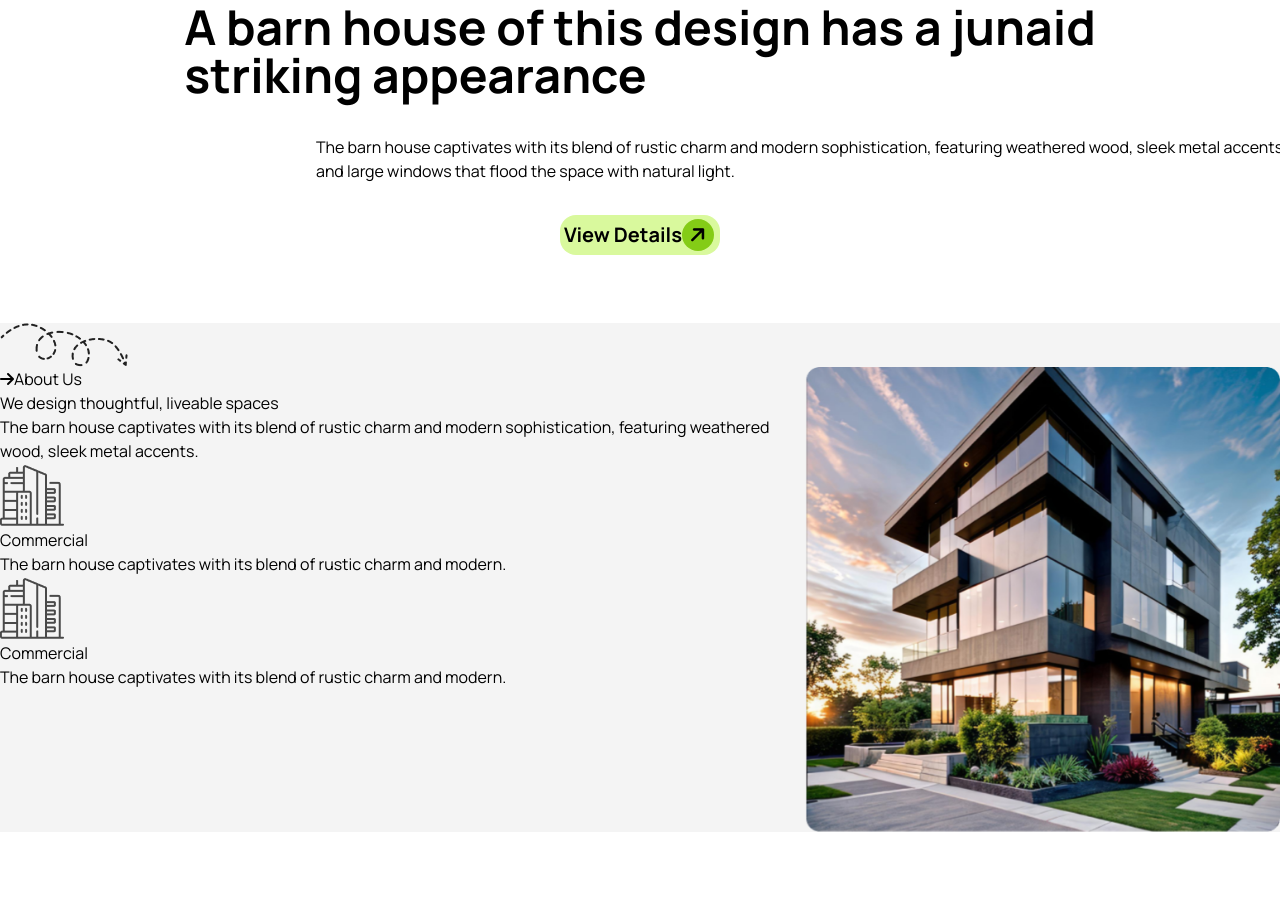
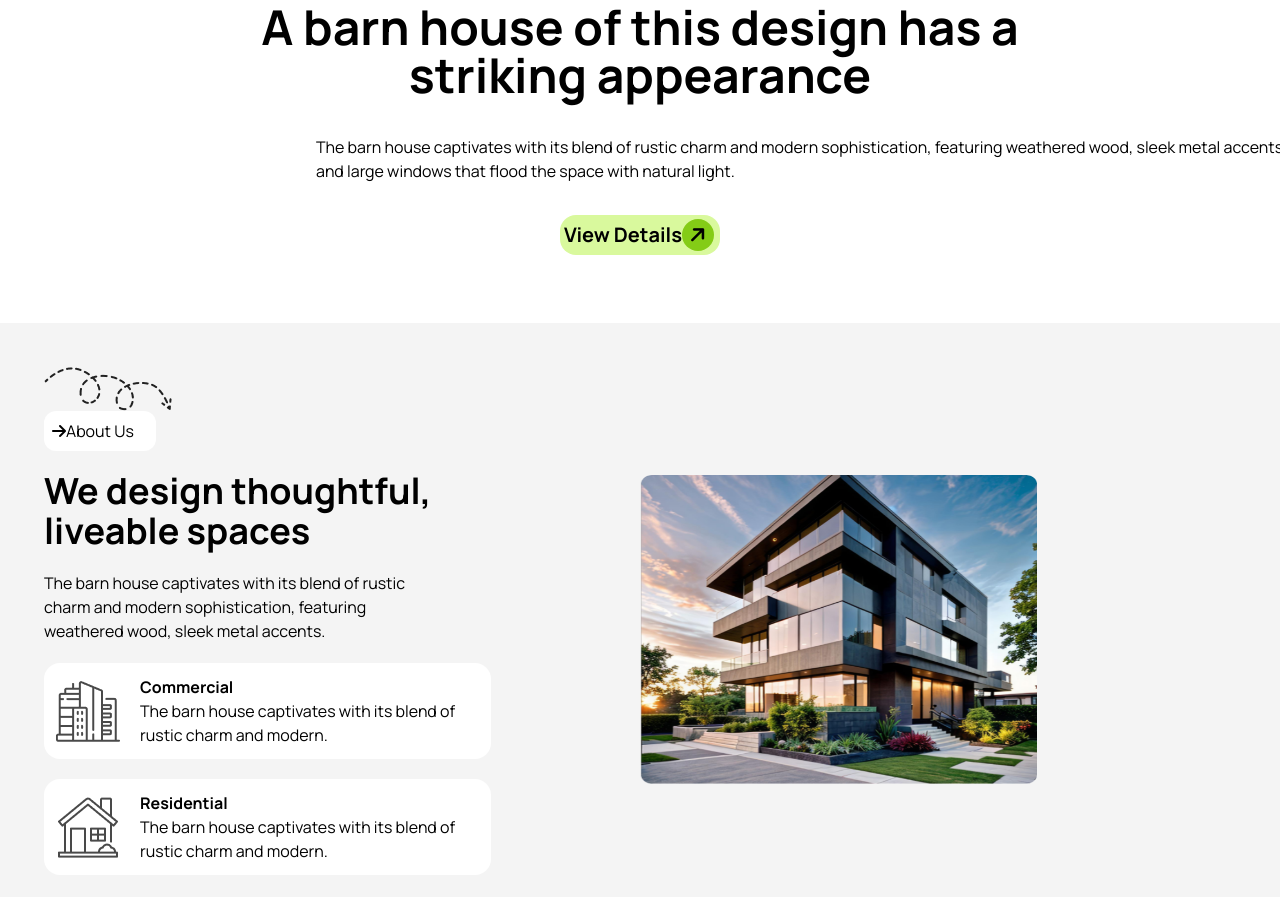
Before and after one commit to JunaidMokit/Home-service-new, a plain HTML site: page index.html in a window 1280 px wide. Shown: the part 483-1380 px from the top of the page. Before the commit the page ends 1315 px from the top, so only its background shows below. Drawn offline with nearby package versions, Linux system fonts and the light colour scheme.

Commit message:
add-header

```diff
--- a/index.html
+++ b/index.html
@@ -76,14 +76,15 @@
           </nav>
         <section class=" flex items-center justify-center ">
 
+
           <div class=" mx-auto  p-7" >
 
             <div class="flex items-center justify-center" >
               <img src="assets/banner.png" alt="">
             </div>
             <div>
-              <h1 class="text-5xl font-bold  mt-5 flex items-center justify-center">
-                A barn house of this design has a junaid
+              <h1 class="lg:text-5xl sm:text-3xl font-bold  mt-5 flex items-center justify-center text-center">
+                A barn house of this design has a
                 <br>striking appearance
               </h1>
               <p class="w-4/5 lg:mx-72 mt-9  flex items-center justify-center">
@@ -106,30 +107,32 @@
     </header>
     <main class="">
 
-      <section class="bg-another-bg">
-        <img src="assets/Vector.png" alt="">
-        <div class="flex ">
+      <section class="bg-another-bg flex items-center justify-center ">
 
-          <div>
-            <div class="flex items-center">
+        <div class="mx-auto p-11  ">
+          <img class="hidden lg:block" src="assets/Vector.png" alt="">
+        <div class="lg:flex lg:justify-between  mx-auto">
+
+          <div class=" lg:w-1/2">
+            <div class="flex items-center mx-28 lg:w-28 lg:mx-0 bg-white p-2 rounded-xl">
               <i class="fa-sharp fa-solid fa-arrow-right"></i></i> About Us
             </div>
-            <h1>We design thoughtful, liveable spaces</h1>
-            <p>
+            <h1 class="text-4xl font-bold mt-5 text-center sm:text-left ">We design thoughtful,<br> liveable spaces</h1>
+            <p class="w-2/3 mt-5 lg:mx-0 sm:ml-11 text-center sm:text-left" >
               The barn house captivates with its blend of rustic charm and
                modern sophistication, featuring weathered wood, sleek metal accents.
             </p>
-            <div>
+            <div class="flex items-center mt-5 bg-white p-3 rounded-2xl lg:w-3/4 ">
               <img src="assets/commercial.png" alt="">
-              <div>
-                <h5>Commercial</h5>
+              <div class="mx-5">
+                <h5 class="font-bold">Commercial</h5>
                 <p>The barn house captivates with its blend of rustic charm and modern.</p>
               </div>
             </div>
-            <div>
-              <img src="assets/commercial.png" alt="">
-              <div>
-                <h5>Commercial</h5>
+            <div class="flex items-center mt-5 bg-white p-3 rounded-2xl lg:w-3/4">
+              <img src="assets/residential.png" alt="">
+              <div class="mx-5">
+                <h5 class="font-bold">Residential</h5>
                 <p>The barn house captivates with its blend of rustic charm and modern.</p>
               </div>
             </div>
@@ -137,12 +140,15 @@
 
           </div>
 
-          <div>
-            <img src="assets/Rectangle.png" alt="">
+          <div class=" lg:w-1/2 mt-5 lg:mt-0">
+            <img class="lg:w-2/3 lg:h-2/3 lg:mt-16" src="assets/Rectangle.png" alt="">
           </div>
 
 
         </div>
+
+        </div>
+
       </section>
 
     </main>
```
